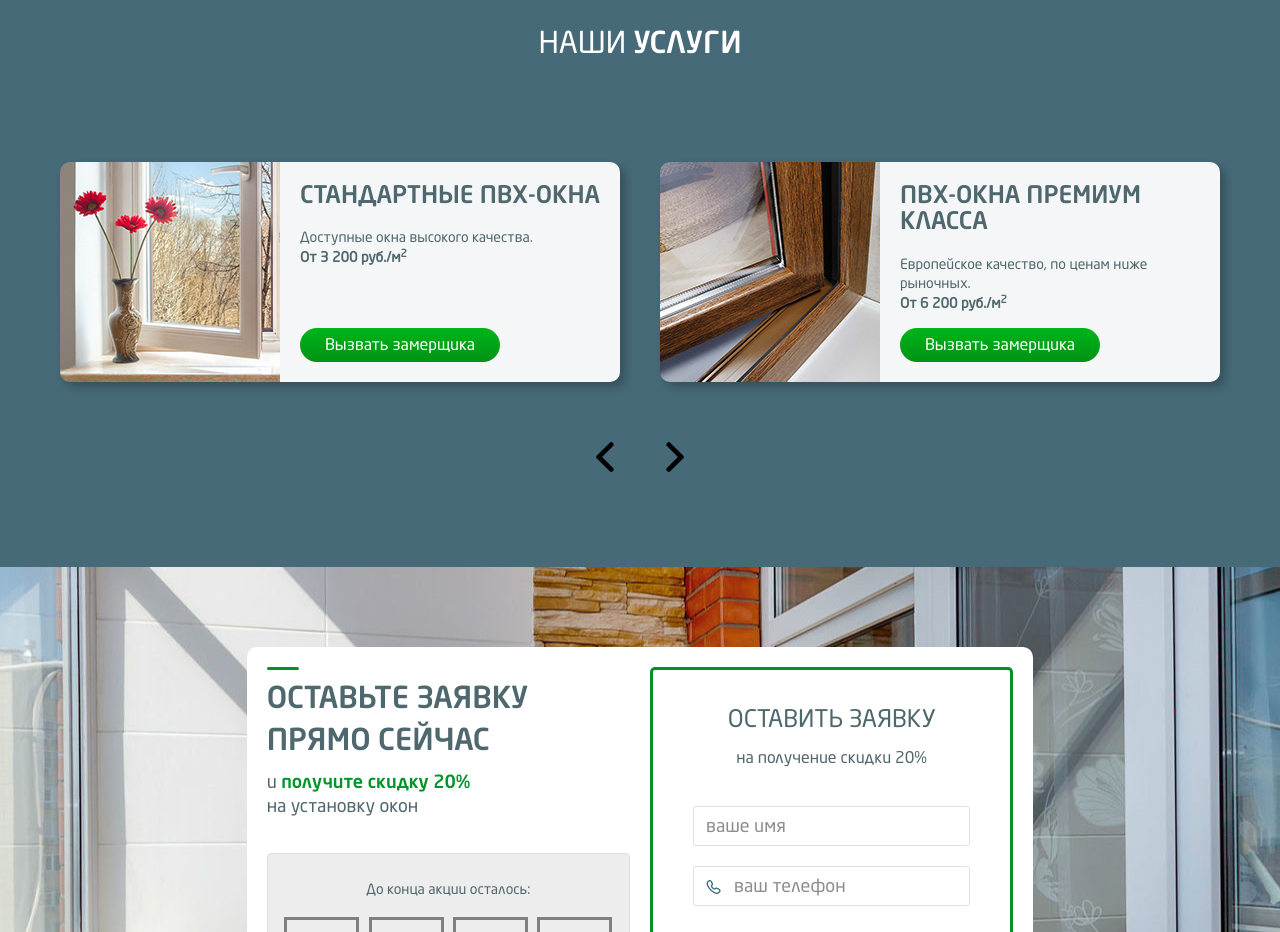
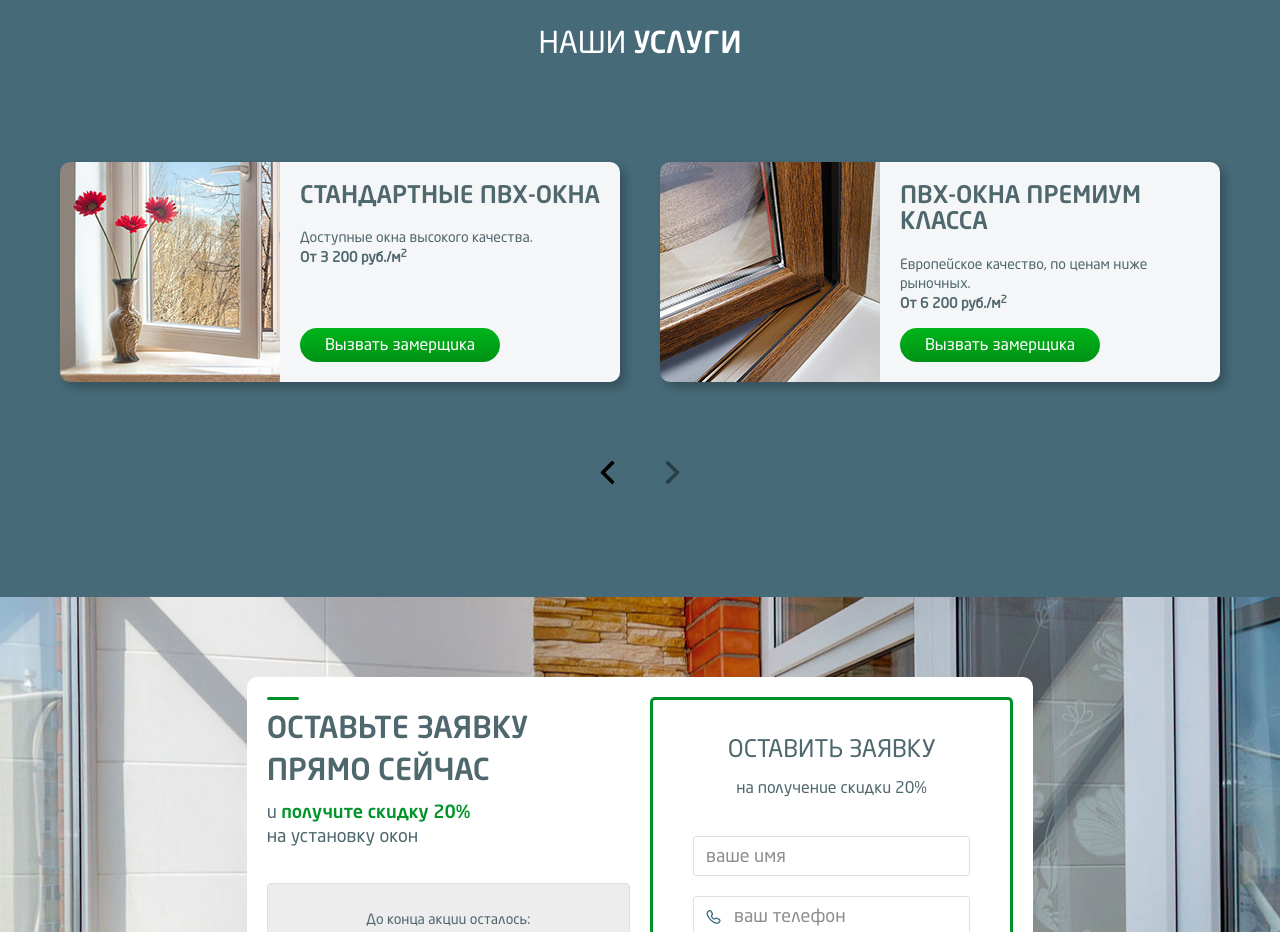
Before and after one commit to TolikBu/window_instal, a website with bundled scripts: page index.html in a window 1280 px wide. Shown: the part 1300-2232 px from the top of the page. Built offline with nearby package versions, Linux system fonts and the light colour scheme.

Commit message:
feat servicesSlider.js

```diff
--- a/css/slider.css
+++ b/css/slider.css
@@ -6,9 +6,24 @@
 .services-slider {
   display: flex;
   transition: .2s;
+  min-width: 2400px;
 }
 
 .services-slide {
   padding: 0;
-  /* min-width: 600px; */
+  margin: 0 auto;
 }
+
+.services__arrow--right {
+  margin-left: 30px;
+}
+
+.services__arrow--left, .services__arrow--right {
+  width: 60px;
+  height: 60px;
+  border: none;
+  outline: none;
+  border-radius: 50%;
+  background-color: rgba(0, 0, 0, 0);
+  cursor: pointer;
+}
--- a/index.html
+++ b/index.html
@@ -246,12 +246,12 @@
 					</div>
     		</div>
 				<div class="services-arrows">
-					<div class="services__arrow services__arrow--left">
+					<button class="services__arrow services__arrow--left">
 						<img src="images/benefits/left-arrow.svg" alt="">
-					</div>
-					<div class="services__arrow services__arrow--right">
+					</button>
+					<button class="services__arrow services__arrow--right">
 						<img src="images/benefits/right-arrow.svg" alt="">
-					</div>
+					</button>
 				</div>
     	</div>
     </div>
--- a/src/modules/servicesSlider.js
+++ b/src/modules/servicesSlider.js
@@ -5,31 +5,47 @@ const servicesSlider = () => {
   const btnLeft = document.querySelector('.services__arrow--left');
   const btnRight = document.querySelector('.services__arrow--right');
 
+  const slideCount = slide.length;
+  const slideToScroll = 1;
   let position = 0;
-  const slideToShow = 2;
-  const slideToScroll = 1;
+  let slideToShow = 2;
+  // if (document.clientWidth < 576) {
+  //   slideToShow = 1;
+  // }
   const slideWidth = sliderContainer.clientWidth / slideToShow;
-  const movePosition = slideToScroll * slideWidth;
+  let movePosition = slideToScroll * slideWidth;
 
 
   slide.forEach((item, index) => {
-    item.style.minWidth = slideWidth + 'px';
+    item.style.maxWidth = slideWidth + 'px';
   });
 
   btnLeft.addEventListener('click', () => {
+    position -= movePosition;
 
-    position -= movePosition;
-    console.log(position);
-    slideTrack.style.transform = 'translateX("position")' + 'px';
+    setPositon();
+    checkBtn();
   });
 
   btnRight.addEventListener('click', () => {
-
     position += movePosition;
 
-    console.log(position);
-    slideTrack.style.transform = `translateX(${position})` + 'px';
+    setPositon();
+    checkBtn();
   });
 
+  const setPositon = () => {
+    slideTrack.style.transform = `translateX(${position}px)`;
+  };
+
+  const checkBtn = () => {
+    btnRight.setAttribute('disabled', position === 0);
+    btnRight.style.opacity = '0.4';
+    btnLeft.setAttribute('disabled', position <= -(slideCount - slideToShow) * slideWidth);
+    console.log(-(slideCount - slideToShow) * slideWidth);
+  };
+
+
+  checkBtn();
 };
 export default servicesSlider;
```
Also changed, not shown: dist/main.js.
